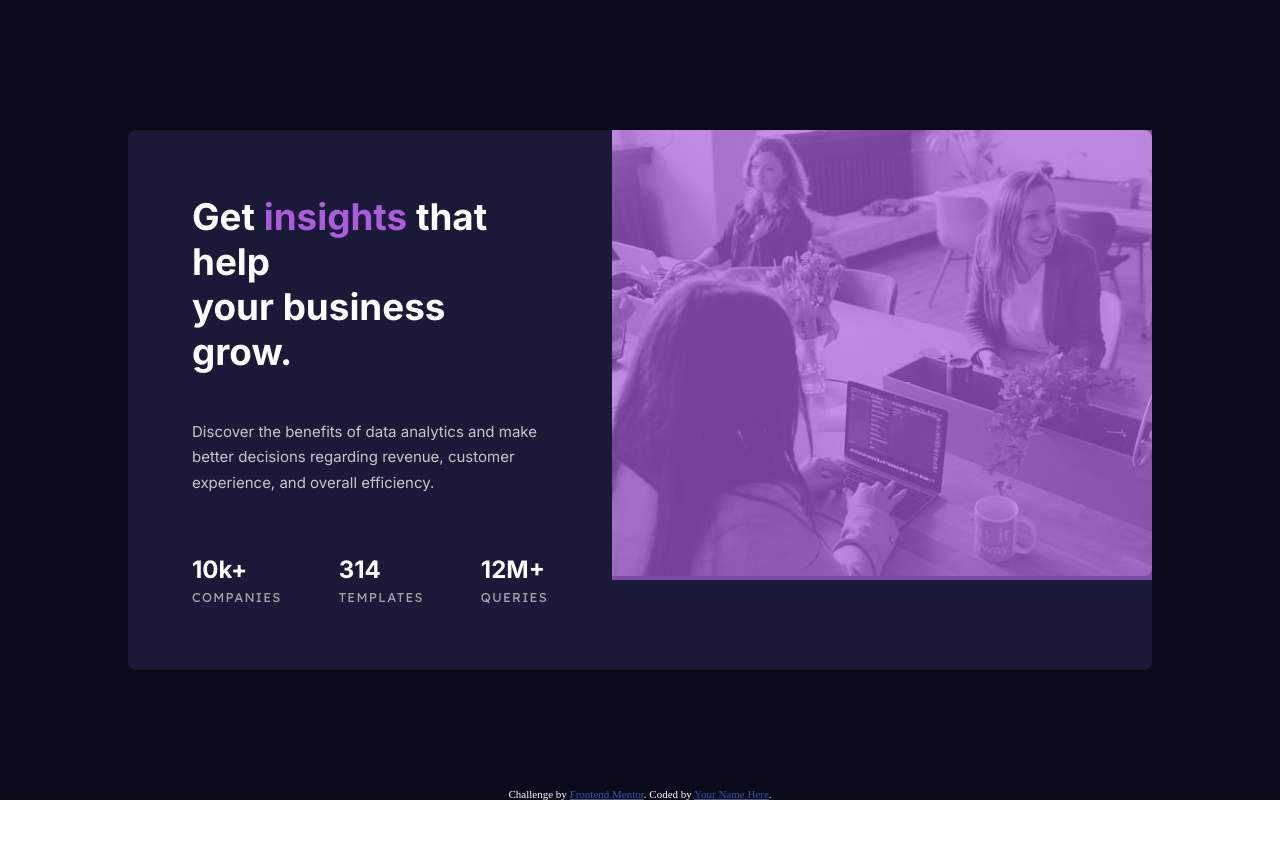
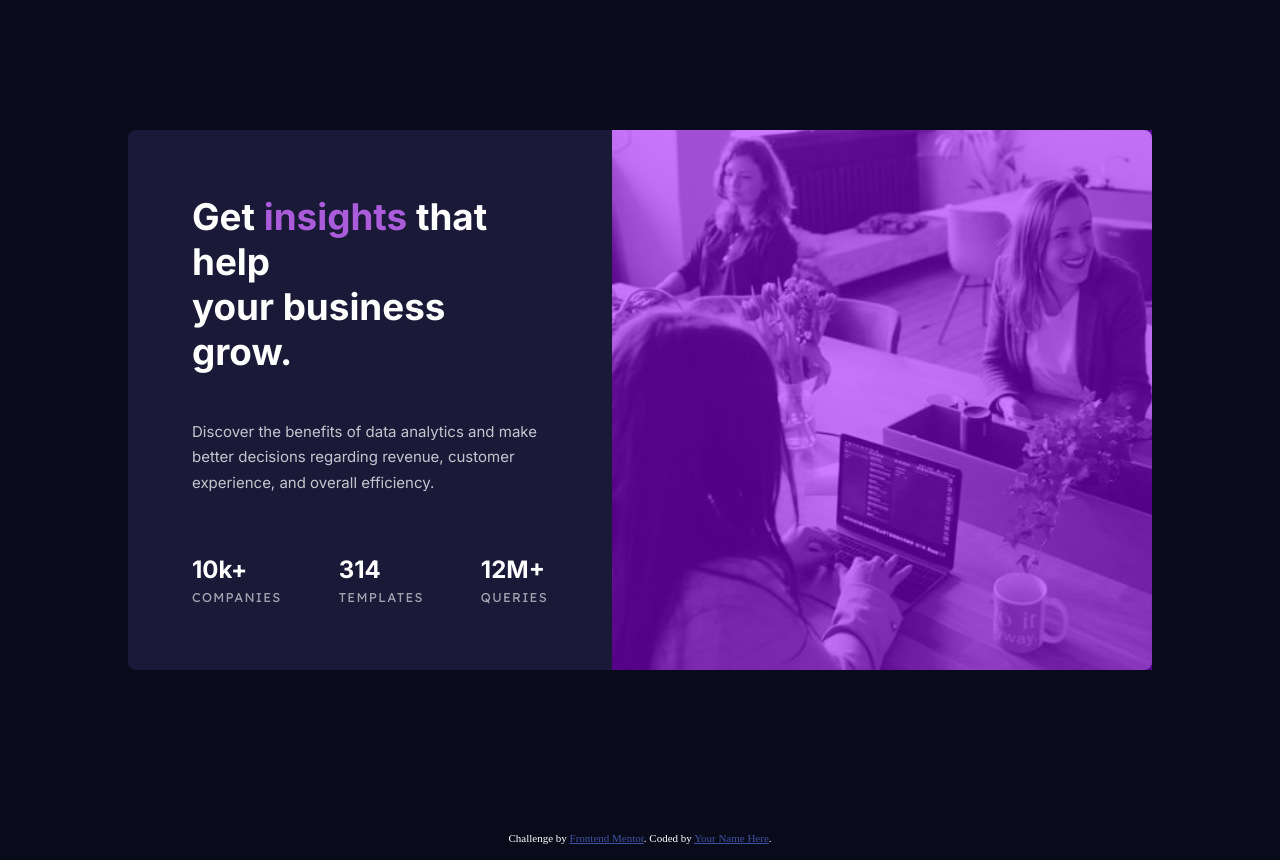
Before and after one commit to Aryan-ki-codepanti/stats-preview-card-component, a plain HTML site: page index.html in a window 1280 px wide. Before the commit the page ends 800 px from the top, so only its background shows below. Drawn offline with Linux system fonts and the light colour scheme.

Commit message:
Added Responsiveness as per comments

```diff
--- a/css/styles.css
+++ b/css/styles.css
@@ -26,7 +26,7 @@
     --Very-dark-blue: hsl(233, 47%, 7%);
     --Dark-desaturated-blue: hsl(244, 38%, 16%);
     --Soft-violet: hsl(277, 64%, 61%);
-    --Opacity-violet: hsla(277, 64%, 61%, 0.685);
+    --Opacity-violet: hsla(276.9, 100%, 50%, 0.52);
 
     /* ### Neutral */
 
@@ -38,8 +38,8 @@
 }
 
 
-/* Header and hero */
-header{
+/* main and hero */
+main{
     min-height: 100vh;
     display: flex;
     justify-content: center;
@@ -114,6 +114,7 @@ header{
 
 .hero-img{
     position: relative;
+    height: 100%;
 }
 
 
@@ -124,6 +125,7 @@ header{
 }
 .app__right img{
     width: 100%;
+    height: 100%;
     object-fit: cover;
     border-radius: 0 var(--Corner-radius) var(--Corner-radius) 0;
 }
@@ -178,3 +180,12 @@ footer{
         padding-bottom: 0;
     }
 }
+
+@media screen and (max-height: 800px) {
+    footer{
+        position: static;
+        background: var(--Very-dark-blue);
+        padding-block: 2em 1em;
+
+    }
+}
--- a/index.html
+++ b/index.html
@@ -26,7 +26,7 @@
         <link rel="stylesheet" href="css/styles.css" />
     </head>
     <body>
-        <header>
+        <main>
             <div class="wrapper">
                 <div class="app__left">
                     <div class="upper">
@@ -55,11 +55,11 @@
                 <div class="app__right">
 					<div class="hero-img">
 						<div class="color-overlay"></div>
-						<img src="images/image-header-desktop.jpg" alt="">
+						<img alt="hero-img" src="images/image-header-desktop.jpg" alt="">
 					</div>
 				</div>
             </div>
-        </header>
+        </main>
 
 		<footer>
 			<div class="attribution">
```
